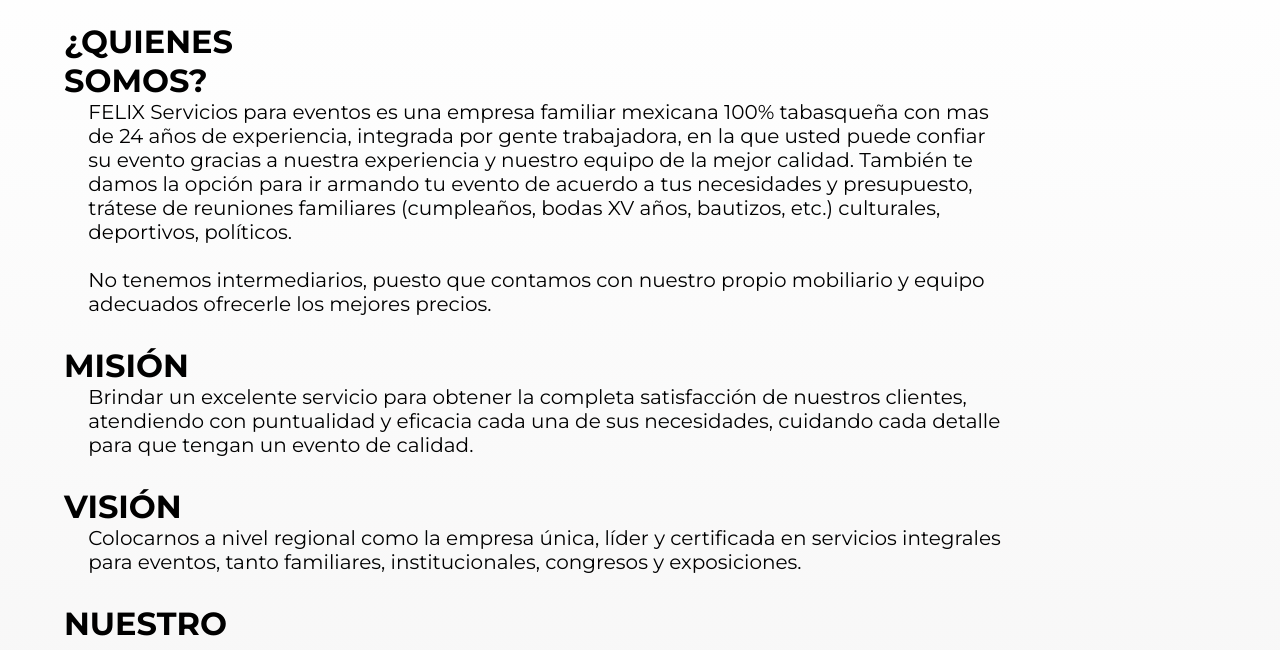
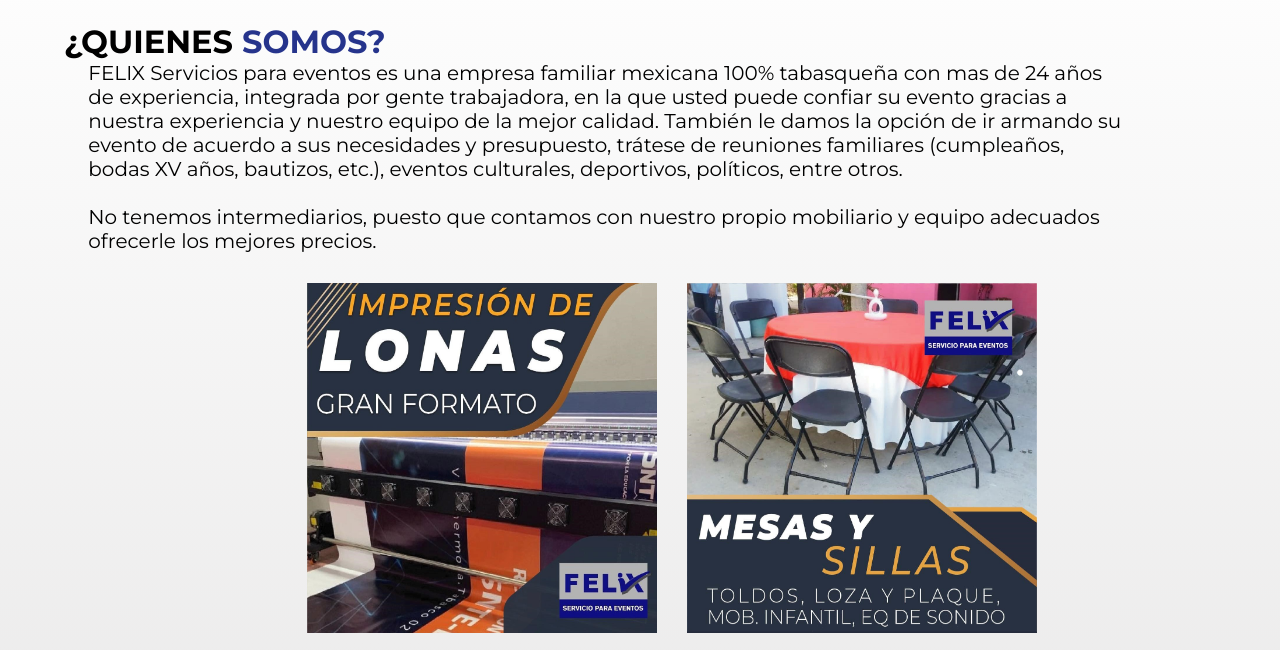
Before and after one commit to fabriziosanchezj/PreEntrega2-SanchezJimenez, a plain HTML site: page html/quienes-somos.html in a window 1280 px wide. Shown: the part 93-743 px from the top of the page. Drawn offline with Linux system fonts and the light colour scheme.

Commit message:
QS Titulos corregidos y posicionamiento

```diff
--- a/css/style.css
+++ b/css/style.css
@@ -22,6 +22,7 @@
 
 */
 
+/*GENERAL*/
 *{
     margin: 0;
     padding: 0;
@@ -36,9 +37,8 @@
     display: none;
 }
 
-.TitColores{
+.titColor{
     display: flex;
-    font-size: 24px;
 }
 
 .color2Tit{
@@ -48,6 +48,17 @@
 
 .letraAzul{
     color: #26348C;
+}
+.asides{
+    display: flex;
+    justify-content: center;
+    gap: 30px;
+    margin-bottom: 30px;
+}
+
+.asides img{
+    width: 350px;
+    height: 350px;
 }
 
 /* HEADER Y BARRA DE NAV */
@@ -175,6 +186,11 @@
 .margQS h2{
     font-size: 32px;
     display: flex;
+    align-items: center;
+}
+
+.margQS h2:nth-child(2){
+    color: #26348C;
 }
 .margQS{
     margin-left: 5%;
@@ -183,11 +199,12 @@
 .margQS p{
     margin-left: 2%;
     font-size: 20px;
-    width: 920px;
+    width: 85%;
     height: auto
 }
 
-.margQS div:nth-child(1){
+
+.margQS div:nth-child(5){
     margin-bottom: 30px;
 }
 .margQS div:nth-child(2){
@@ -200,6 +217,10 @@
     margin-bottom: 30px;
 }
 
+.margQS p {
+    position:relative;
+
+}
 /* TERMINA ¿QUINES SOMOS? */
 
 /* EMPIEZA SERVICIOS PARA EVENTOS*/
--- a/html/quienes-somos.html
+++ b/html/quienes-somos.html
@@ -29,30 +29,34 @@
         <section class="margQS">
             <h1 class="h1Invisible">¿QUIENES SOMOS?</h1>
             <div>
-                <h2>¿QUIENES </h2><h2> SOMOS?</h2>
-                <p>FELIX Servicios para eventos es una empresa familiar mexicana 100% tabasqueña con mas de 24 años de experiencia, integrada por gente trabajadora, en la que usted puede confiar su evento gracias a nuestra experiencia y nuestro equipo de la mejor calidad. También te damos la opción para ir armando tu evento de acuerdo a tus necesidades y presupuesto, trátese de reuniones familiares (cumpleaños, bodas XV años, bautizos, etc.) culturales, deportivos, políticos. <br>
+                <div class="titColor">
+                    <h2>¿QUIENES&nbsp</h2><h2>SOMOS?</h2>
+                </div>
+                <p>FELIX Servicios para eventos es una empresa familiar mexicana 100% tabasqueña con mas de 24 años de experiencia, integrada por gente trabajadora, en la que usted puede confiar su evento gracias a nuestra experiencia y nuestro equipo de la mejor calidad. También le damos la opción de ir armando su evento de acuerdo a sus necesidades y presupuesto, trátese de reuniones familiares (cumpleaños, bodas XV años, bautizos, etc.), eventos culturales, deportivos, políticos, entre otros. <br>
                 <br> No tenemos intermediarios, puesto que contamos con nuestro propio mobiliario y equipo adecuados ofrecerle los mejores precios.</p>
             </div>
+            <aside class="asides">
+                <a href="../html/impresion-y-ploteo-de-lonas.html"><img src="../assets/img/img-publicidad/lonas.jpg" alt=""></a>
+                <a href="../html/servicio-para-eventos.html"><img src="../assets/img/img-publicidad/mesas-y-sillas.jpg" alt=""></a>
+            </aside>
             <div>
                 <h2>MISIÓN</h2>
                 <p>Brindar un excelente servicio para obtener la completa satisfacción de nuestros clientes, atendiendo con puntualidad y eficacia cada una de sus necesidades, cuidando cada detalle para que tengan un evento de calidad.</p>
             </div>
-            <div>
+            <div >
                 <h2>VISIÓN</h2>
                 <p>Colocarnos a nivel regional como la empresa única, líder y certificada en servicios integrales para eventos, tanto familiares, institucionales, congresos y exposiciones.</p>
             </div>
             <div>
-                    <h2>NUESTRO</h2><h2 class="color2Tit">EQUIPO</h2>
+                <div class="titColor">
+                    <h2>NUESTRO&nbsp</h2><h2> EQUIPO</h2>
+                    </div>
                 <p>Nuestro staff está integrado por profesionales de amplia experiencia que asesoran al cliente con todo detalle, siempre de manera personalizada para conocer sus deseos y hacerlos realidad. Garantizamos la más alta calidad, puntualidad y los mejores precios de la zona.</p>
             </div>
         </section>
 
-        <aside>
-            <a href="../html/impresion-y-ploteo-de-lonas.html"><img src="../assets/img/img-publicidad/lonas.jpg" alt=""></a>
-        </aside>
-        <aside>
-            <a href="../html/servicio-para-eventos.html"><img src="../assets/img/img-publicidad/mesas-y-sillas.jpg" alt=""></a>
-        </aside>
+
+
     </main>
 <!--AQUI EMPIEZA EL FOOTER  -->
 <footer>
```
